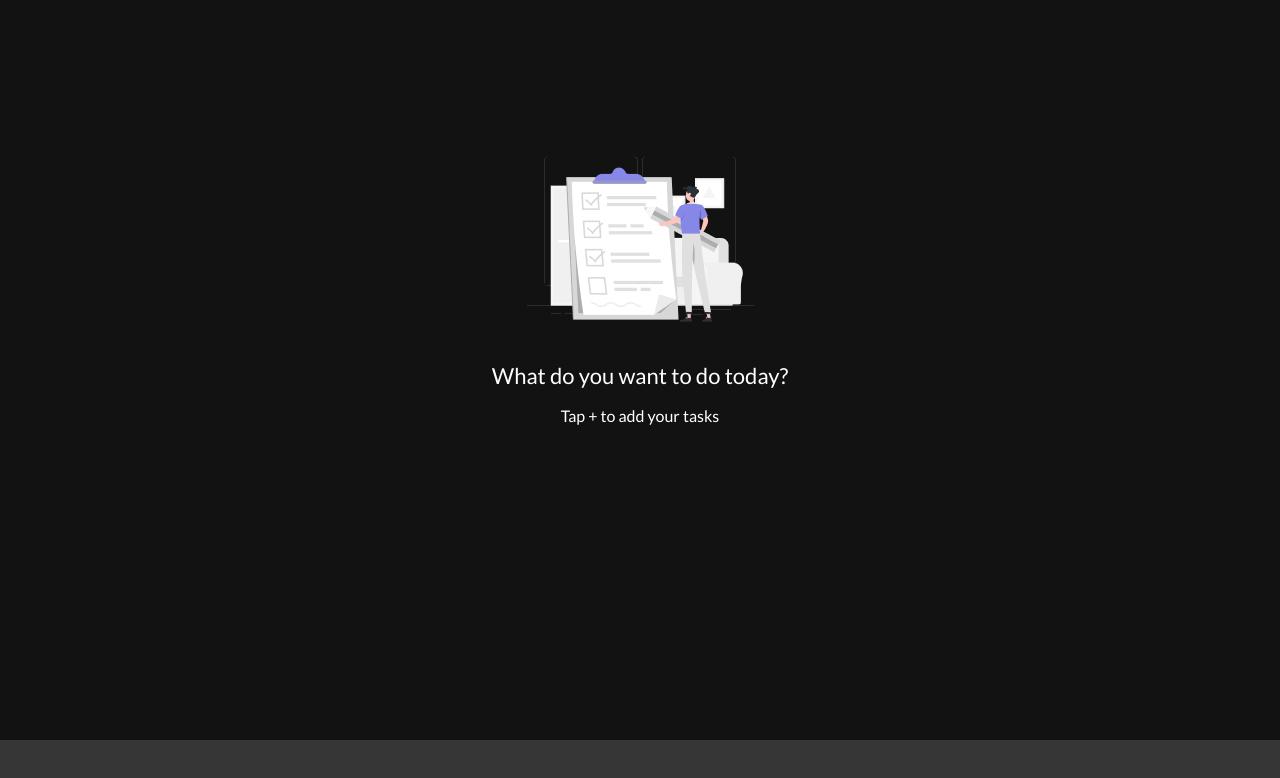
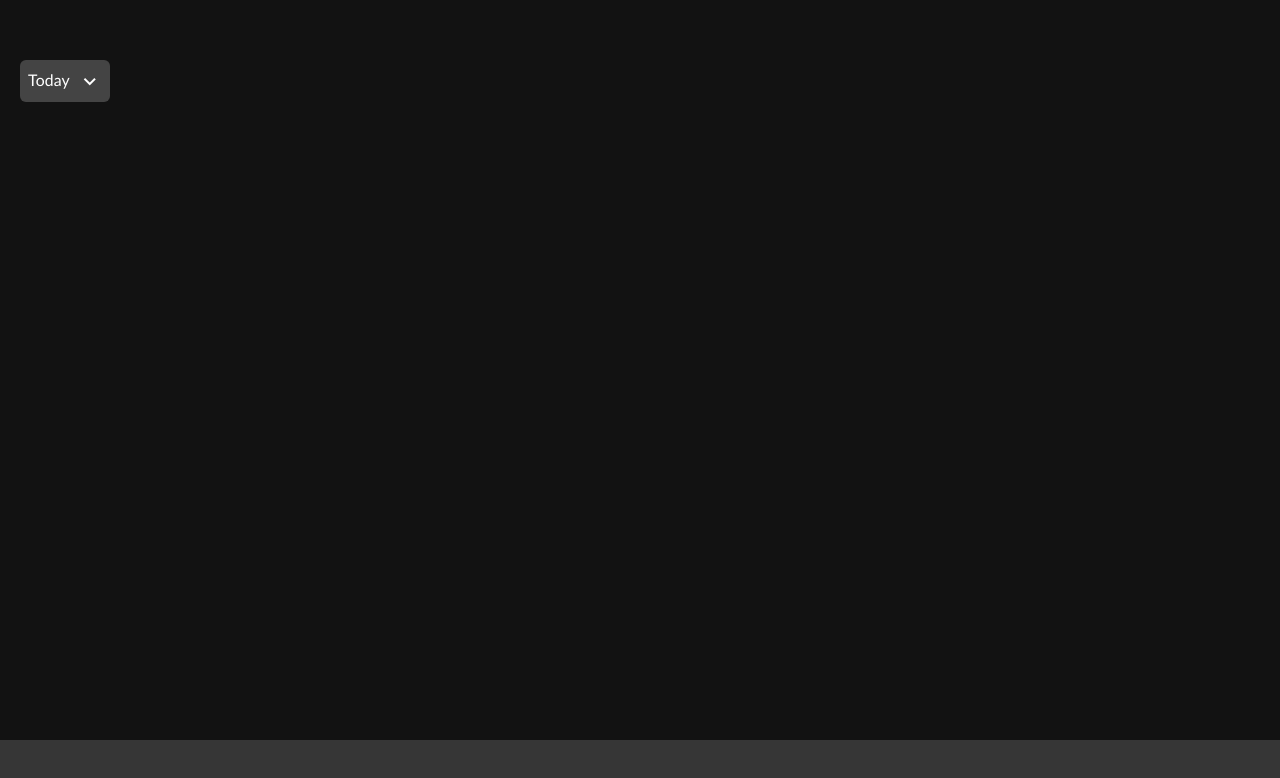
Before and after one commit to joaoSena0206/to-do-list, a website: page front/src/home.html in a window 1280 px wide. Drawn offline with nearby package versions, Linux system fonts and the light colour scheme.

Commit message:
feat: adiciona dropdown para filtragem da data da tarefa

```diff
--- a/front/src/home.html
+++ b/front/src/home.html
@@ -40,8 +40,8 @@
             </div>
         </div>
 
-        <main>
-            <div class="absolute top-[35%] -translate-y-[50%] w-full flex flex-col items-center">
+        <main class="px-5 py-15">
+            <div class="hidden absolute top-[35%] -translate-y-[50%] w-full flex-col items-center">
                 <figure>
                     <img src="images/home.png" alt="What do you want to do today?" srcset="" />
                 </figure>
@@ -49,6 +49,18 @@
                 <div class="text-white text-center">
                     <h1 class="text-[22px] mb-3">What do you want to do today?</h1>
                     <h2>Tap + to add your tasks</h2>
+                </div>
+            </div>
+
+            <div class="bg-white/21 w-fit py-2 px-2 rounded-md">
+                <div id="dropdownDays" class="flex text-white space-x-2">
+                    <p>Today</p>
+                    <span class="material-symbols-outlined mt-0.5"> keyboard_arrow_down </span>
+                </div>
+
+                <div id="dropdownOptions" class="text-white mt-2 space-y-1.5 hidden">
+                    <div>Tomorrow</div>
+                    <div>Other</div>
                 </div>
             </div>
         </main>
--- a/front/src/js/home.js
+++ b/front/src/js/home.js
@@ -1,6 +1,7 @@
 $(function () {
     const datePicker = flatpickr("#datepicker", {
-        dateFormat: "m-d-Y",
+        dateFormat: "m-d-Y H:i",
+        enableTime: true,
     });
 
     $("#calendar").on("click", function () {
@@ -14,4 +15,14 @@ $(function () {
     $("#closeBtn").on("click", function () {
         $("#formTask").addClass("hidden").removeClass("flex");
     });
+
+    $("#dropdownDays").on("click", function () {
+        if ($("#dropdownOptions").hasClass("hidden")) {
+            $("#dropdownOptions").removeClass("hidden");
+        }
+        else
+        {
+            $("#dropdownOptions").addClass("hidden");
+        }
+    });
 });
```
Also changed, not shown: front/src/css/output.css.
